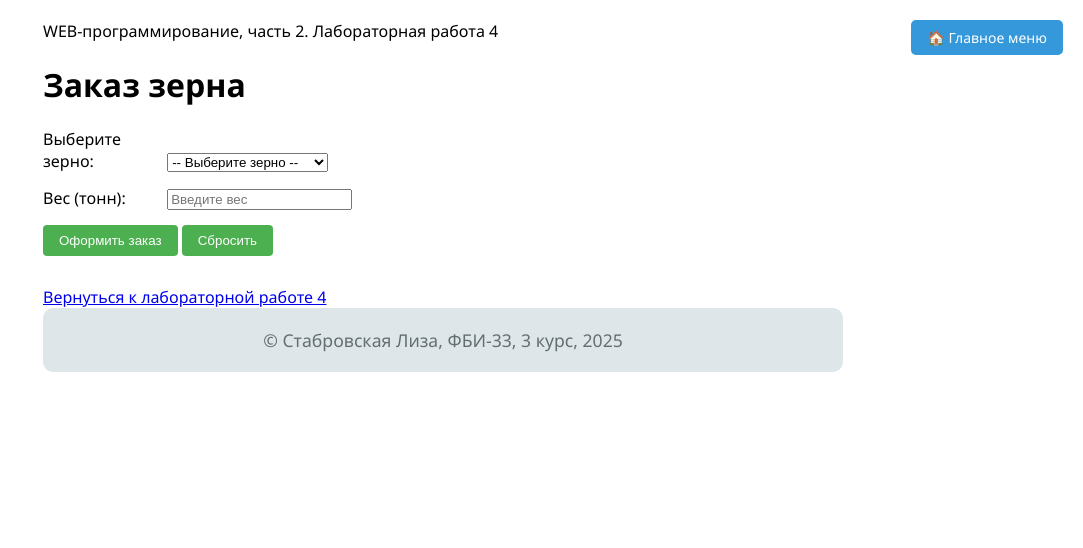
After one commit to Elizaveta2894/web-back-lab, a Flask app: page /lab4/grain-order in a window 1280 px wide. The commit adds this page. Shown: the top 548 px of the page, without its empty margins (197-1280 px from the left). Run offline with Flask 3, Linux system fonts and the light colour scheme.

Commit message:
Заказ зерна

```diff
--- a/lab4.py
+++ b/lab4.py
@@ -230,3 +230,59 @@ def fridge():
                          temperature=temp,
                          snowflakes=snowflakes,
                          success=f'Установлена температура: {temp}°C')
+
+
+@lab4.route('/lab4/grain-order', methods=['GET', 'POST'])
+def grain_order():
+    if request.method == 'GET':
+        return render_template('lab4/grain-order.html')
+
+    grain_type = request.form.get('grain_type')
+    weight = request.form.get('weight')
+    prices = {
+        'barley': 12000,
+        'oats': 8500,
+        'wheat': 9000,
+        'rye': 15000
+    }
+    grain_names = {
+        'barley': 'ячмень',
+        'oats': 'овёс',
+        'wheat': 'пшеница',
+        'rye': 'рожь'
+    }
+
+    if not grain_type:
+        return render_template('lab4/grain-order.html', error='Выберите тип зерна')
+
+    if not weight:
+        return render_template('lab4/grain-order.html', error='Укажите вес заказа')
+
+    try:
+        weight_val = float(weight)
+    except ValueError:
+        return render_template('lab4/grain-order.html', error='Введите корректный вес')
+
+    if weight_val <= 0:
+        return render_template('lab4/grain-order.html', error='Вес должен быть больше 0')
+
+    if weight_val > 100:
+        return render_template('lab4/grain-order.html', error='Такого объёма сейчас нет в наличии')
+
+    price_per_ton = prices[grain_type]
+    total = weight_val * price_per_ton
+
+    discount = 0
+    if weight_val > 10:
+        discount = total * 0.10
+        total -= discount
+
+    grain_name = grain_names[grain_type]
+
+    return render_template('lab4/grain-order.html',
+                         success=True,
+                         grain_name=grain_name,
+                         weight=weight_val,
+                         total=total,
+                         discount=discount,
+                         has_discount=weight_val > 10)
--- /dev/null
+++ b/templates/lab4/grain-order.html
@@ -0,0 +1,55 @@
+{% extends "base.html" %}
+
+{% block lab %}Лабораторная работа 4{% endblock %}
+
+{% block main %}
+    <h1>Заказ зерна</h1>
+
+    <form method="post">
+        <div>
+            <label for="grain_type">Выберите зерно:</label>
+            <select id="grain_type" name="grain_type">
+                <option value="">-- Выберите зерно --</option>
+                <option value="barley" {% if request.form.get('grain_type') == 'barley' %}selected{% endif %}>Ячмень (12 000 руб/т)</option>
+                <option value="oats" {% if request.form.get('grain_type') == 'oats' %}selected{% endif %}>Овёс (8 500 руб/т)</option>
+                <option value="wheat" {% if request.form.get('grain_type') == 'wheat' %}selected{% endif %}>Пшеница (9 000 руб/т)</option>
+                <option value="rye" {% if request.form.get('grain_type') == 'rye' %}selected{% endif %}>Рожь (15 000 руб/т)</option>
+            </select>
+        </div>
+
+        <div>
+            <label for="weight">Вес (тонн):</label>
+            <input type="number" id="weight" name="weight"
+                   value="{{ request.form.get('weight', '') }}"
+                   step="0.1" min="0.1" placeholder="Введите вес">
+        </div>
+
+        <div>
+            <button type="submit">Оформить заказ</button>
+            <button type="reset">Сбросить</button>
+        </div>
+    </form>
+
+    {% if error %}
+        <div style="color: red; font-weight: bold; margin: 20px 0; padding: 10px; border: 1px solid red;">
+            {{ error }}
+        </div>
+    {% endif %}
+
+    {% if success %}
+        <div style="color: green; font-weight: bold; margin: 20px 0; padding: 10px; border: 1px solid green;">
+            <p>Заказ успешно сформирован. Вы заказали {{ grain_name }}.</p>
+            <p>Вес: {{ weight }} т.</p>
+            <p>Сумма к оплате: {{ "%.2f"|format(total) }} руб</p>
+
+            {% if has_discount %}
+                <p style="color: blue;">Применена скидка 10% за большой объём.</p>
+                <p style="color: blue;">Размер скидки: {{ "%.2f"|format(discount) }} руб</p>
+            {% endif %}
+        </div>
+    {% endif %}
+
+    <div style="margin-top: 30px;">
+        <a href="/lab4/">Вернуться к лабораторной работе 4</a>
+    </div>
+{% endblock %}
--- a/templates/lab4/lab4.html
+++ b/templates/lab4/lab4.html
@@ -14,5 +14,6 @@
         <li><a href="/lab4/tree">Посадка деревьев</a></li>
         <li><a href="/lab4/login">Авторизация</a></li>
         <li><a href="/lab4/fridge">Холодильник</a></li>
+        <li><a href="/lab4/grain-order">Заказ зерна</a></li>
     </ol>
 {% endblock %}
```
